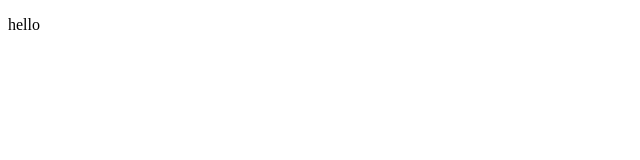
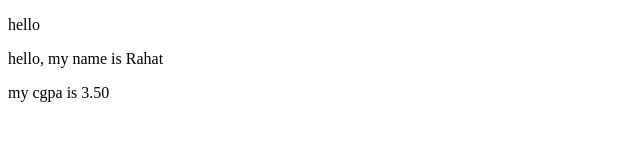
Before and after one commit to MirArfan/my-first-repo, a plain HTML site: page index.html in a window 1280 px wide. Shown: the whole page, without its empty margins (0-640 px from the left). Drawn offline with Linux system fonts and the light colour scheme.

```diff
--- a/index.html
+++ b/index.html
@@ -7,5 +7,7 @@
 </head>
 <body>
     <p>hello</p>
+    <p> hello, my name is Rahat</p>
+    <p> my cgpa is 3.50</p>
 </body>
 </html>
```
